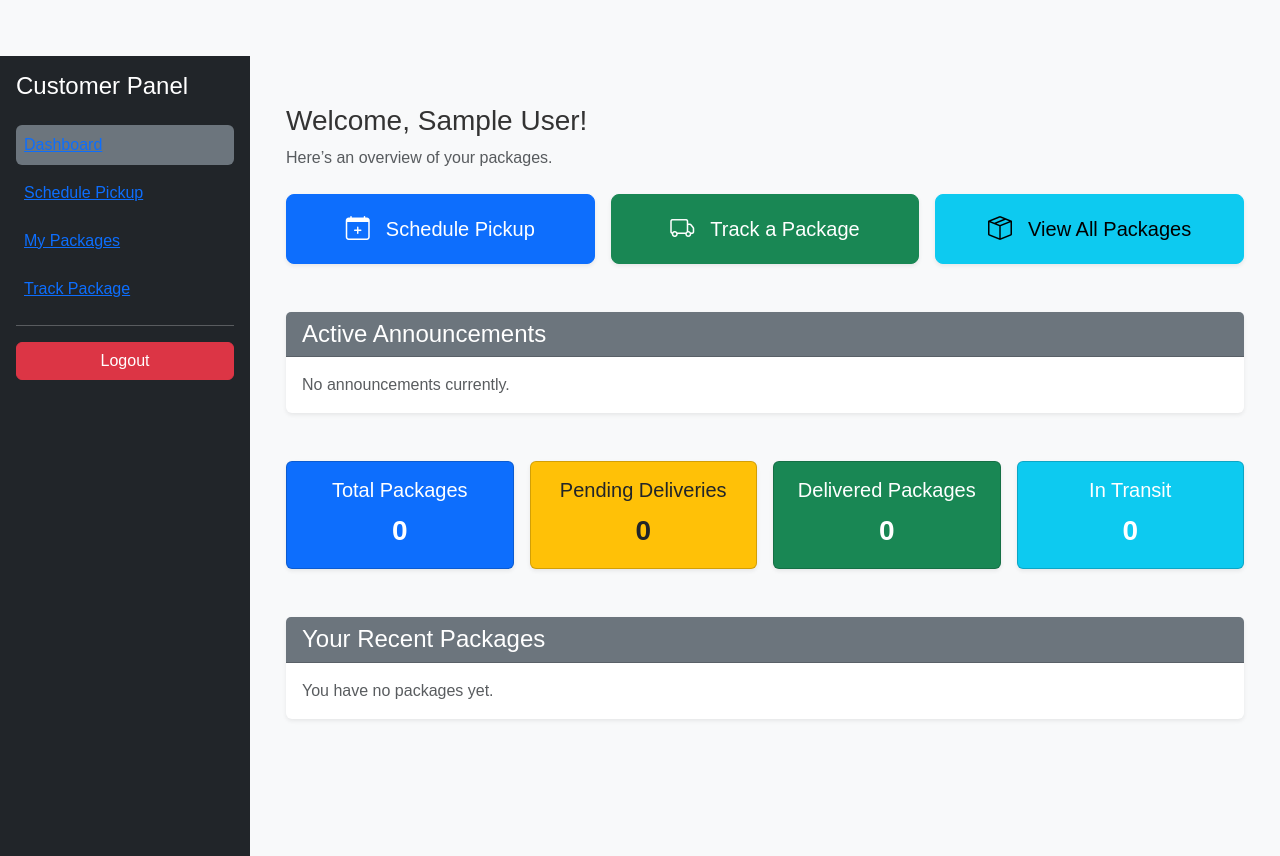
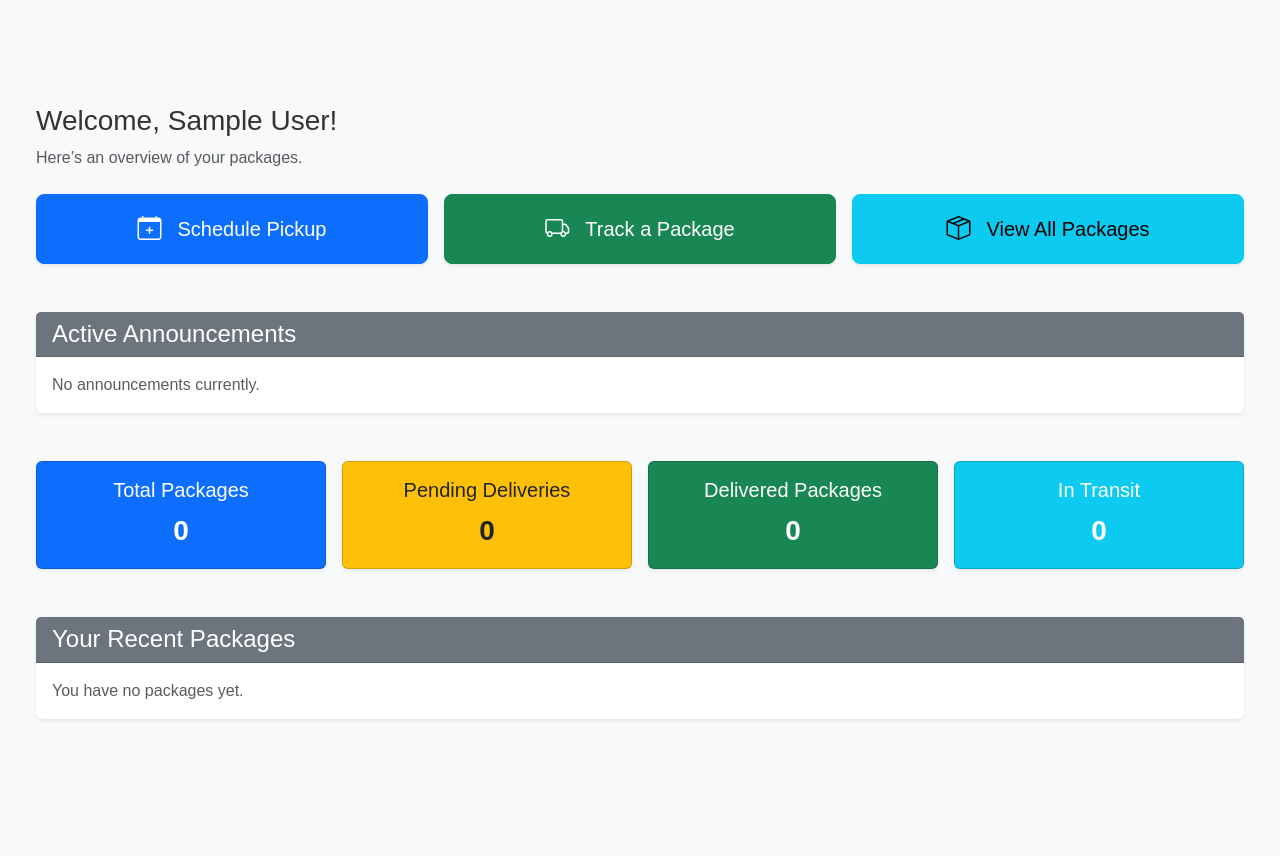
Before and after one commit to KSC2026411/ksc-flask, a Flask app: page /dashboard in a window 1280 px wide. Run offline with Flask 3, Linux system fonts and the light colour scheme; the visitor is signed in with stand-in values (Sample User, id 1); data that the repository does not hold is empty; some libraries are stand-ins or nearby versions.

Commit message:
Remove sidebar, update customer dashboard layout, add hover effects

```diff
--- a/app/templates/customer/base_customer.html
+++ b/app/templates/customer/base_customer.html
@@ -15,7 +15,6 @@
 <!-- ✅ MOBILE NAVBAR (only visible on small screens) -->
 <nav class="navbar navbar-dark bg-dark d-lg-none px-3">
     <span class="navbar-brand">Customer Panel</span>
-
     <button class="navbar-toggler" type="button" data-bs-toggle="collapse" data-bs-target="#mobileMenu">
         <span class="navbar-toggler-icon"></span>
     </button>
@@ -25,48 +24,20 @@
 <div class="collapse bg-dark text-white p-3 d-lg-none" id="mobileMenu">
     <a class="d-block mb-2 p-2 {% if request.endpoint == 'main.dashboard' %}bg-secondary rounded{% endif %}"
        href="{{ url_for('main.dashboard') }}">Dashboard</a>
-
     <a class="d-block mb-2 p-2 {% if request.endpoint == 'main.schedule' %}bg-secondary rounded{% endif %}"
        href="{{ url_for('main.schedule') }}">Schedule Pickup</a>
-
     <a class="d-block mb-2 p-2 {% if request.endpoint == 'main.my_packages' %}bg-secondary rounded{% endif %}"
        href="{{ url_for('main.my_packages') }}">My Packages</a>
-
     <a class="d-block mb-2 p-2 {% if request.endpoint == 'main.track' %}bg-secondary rounded{% endif %}"
        href="{{ url_for('main.track') }}">Track Package</a>
-
     <hr>
     <a class="btn btn-danger w-100" href="{{ url_for('main.logout') }}">Logout</a>
 </div>
 
-<div class="d-flex min-vh-100">
-
-    <!-- ✅ DESKTOP SIDEBAR (hidden on mobile) -->
-    <div class="bg-dark text-white p-3 d-none d-lg-block" style="width: 250px;">
-        <h4 class="mb-4">Customer Panel</h4>
-
-        <a class="d-block mb-2 fs-6 p-2 {% if request.endpoint == 'main.dashboard' %}bg-secondary rounded{% endif %}"
-           href="{{ url_for('main.dashboard') }}">Dashboard</a>
-
-        <a class="d-block mb-2 fs-6 p-2 {% if request.endpoint == 'main.schedule' %}bg-secondary rounded{% endif %}"
-           href="{{ url_for('main.schedule') }}">Schedule Pickup</a>
-
-        <a class="d-block mb-2 fs-6 p-2 {% if request.endpoint == 'main.my_packages' %}bg-secondary rounded{% endif %}"
-           href="{{ url_for('main.my_packages') }}">My Packages</a>
-
-        <a class="d-block mb-2 fs-6 p-2 {% if request.endpoint == 'main.track' %}bg-secondary rounded{% endif %}"
-           href="{{ url_for('main.track') }}">Track Package</a>
-
-        <hr>
-        <a class="btn btn-danger w-100" href="{{ url_for('main.logout') }}">Logout</a>
-    </div>
-
-    <!-- ✅ MAIN CONTENT -->
-    <div class="flex-grow-1 p-3 p-md-4">
-        {% block customer_content %}
-        {% endblock %}
-    </div>
-
+<!-- ✅ MAIN CONTENT (FULL WIDTH) -->
+<div class="container-fluid min-vh-100 p-3 p-md-4">
+    {% block customer_content %}
+    {% endblock %}
 </div>
 
 <!-- Bootstrap JS -->
```
